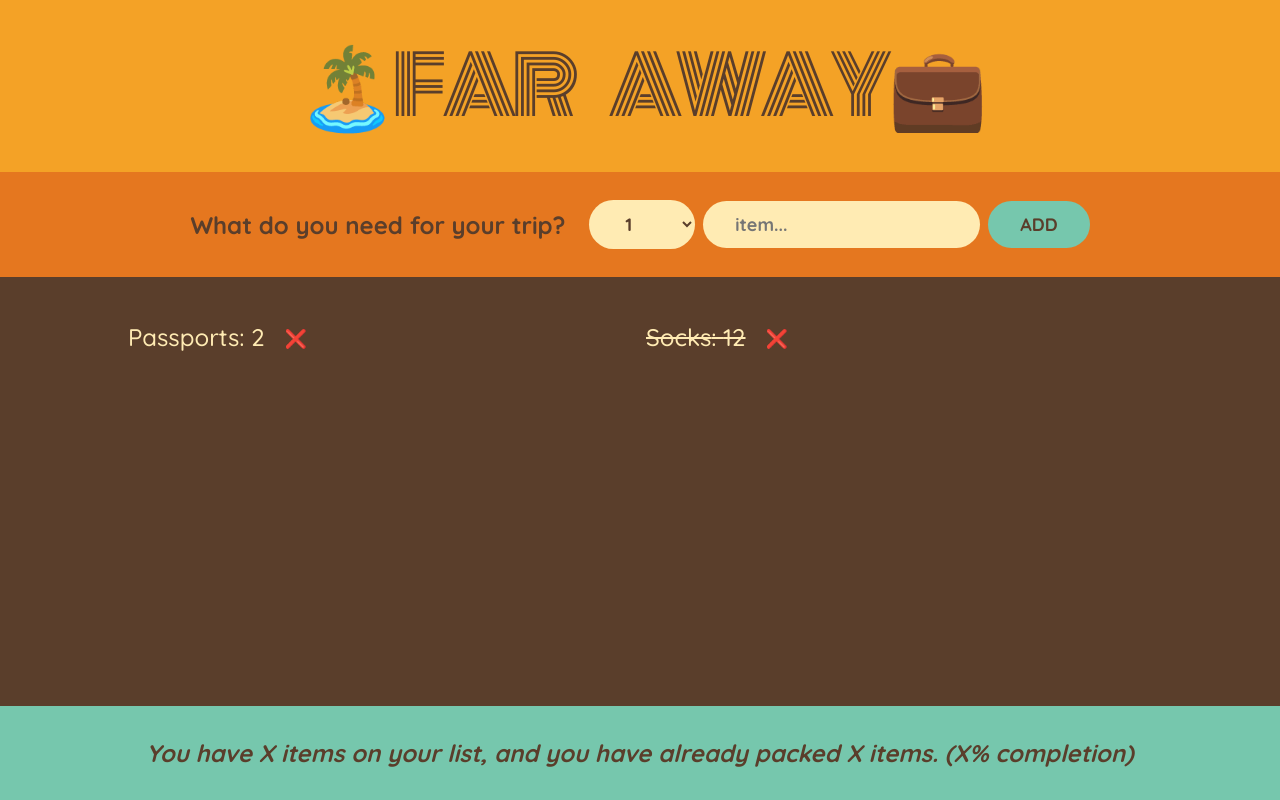
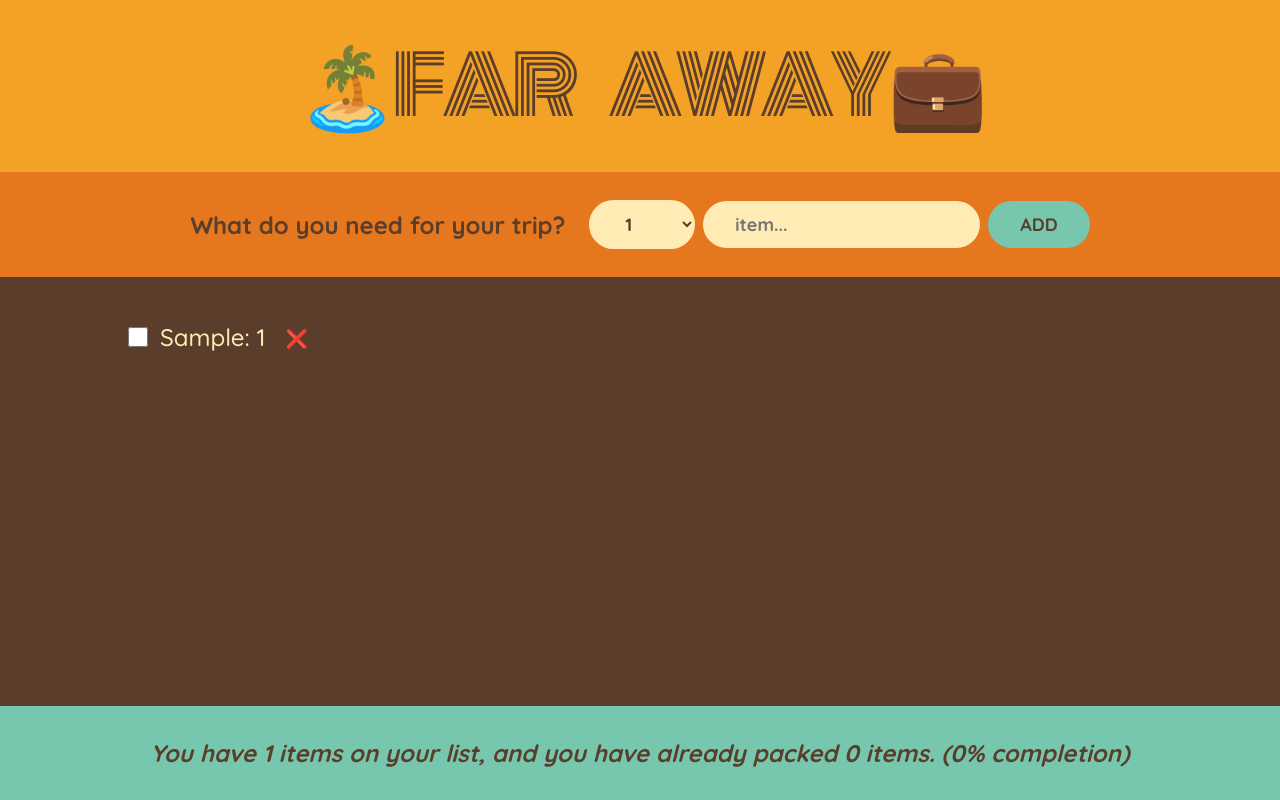
Before and after one commit to swan556/far-away-island-basic-react-app, a React (Create React App) app: page / in a window 1280 px wide. Both pictures are taken after typing "Sample" into the empty fields and a click on the button "ADD". Built offline with nearby package versions, Linux system fonts and the light colour scheme.

Commit message:
done with basic reactivity

```diff
--- a/src/App.js
+++ b/src/App.js
@@ -1,15 +1,34 @@
 import React, { useState } from "react";
-const initialItems = [
-  { id: 1, description: "Passports", quantity: 2, packed: false },
-  { id: 2, description: "Socks", quantity: 12, packed: true },
-];
+
 export default function App() {
+  const [items, setItems] = useState([]);
+
+  function handleAddItems(item) {
+    setItems((items) => [...items, item]);
+  }
+
+  function handleDeleteItem(id) {
+    setItems((items) => items.filter((item) => item.id !== id));
+  }
+
+  function handleToggleItem(id) {
+    setItems((items) =>
+      items.map((item) =>
+        item.id === id ? { ...item, packed: !item.packed } : item,
+      ),
+    );
+  }
+
   return (
     <div className="app">
       <Logo />
-      <Form />
-      <PakagingList />
-      <Stats />
+      <Form items={items} onAddItems={handleAddItems} />
+      <PakagingList
+        items={items}
+        handleDeleteItem={handleDeleteItem}
+        handleToggleItem={handleToggleItem}
+      />
+      <Stats items={items} />
     </div>
   );
 }
@@ -18,15 +37,20 @@ function Logo() {
   return <h1>🏝️Far Away💼</h1>;
 }
 
-function Form() {
+function Form({ items, onAddItems }) {
   const [description, setDescription] = useState("");
   const [qty, setQty] = useState(1);
 
   function handleSubmit(e) {
     e.preventDefault();
     if (!description) return;
-
-    alert("yo nig");
+    const item = {
+      id: Date.now(),
+      description: description,
+      quantity: qty,
+      packed: false,
+    };
+    onAddItems(item);
 
     setDescription("");
     setQty(1);
@@ -60,35 +84,51 @@ function Form() {
   );
 }
 
-function PakagingList() {
+function PakagingList({ items, handleDeleteItem, handleToggleItem }) {
   return (
     <div className="list">
       <ul>
-        {initialItems.map((item) => (
-          <Item item={item} key={item.id} />
+        {items.map((item) => (
+          <Item
+            item={item}
+            handleDeleteItem={handleDeleteItem}
+            handleToggleItem={handleToggleItem}
+            key={item.id}
+          />
         ))}
       </ul>
     </div>
   );
 }
 
-function Item({ item }) {
+function Item({ item, handleDeleteItem, handleToggleItem }) {
   return (
     <li>
+      <input
+        type="checkbox"
+        value={item.packed}
+        onChange={() => handleToggleItem(item.id)}
+      />
       <span style={item.packed ? { textDecoration: "line-through" } : {}}>
         {item.description}: {item.quantity}
       </span>
-      <button>❌</button>
+      <button onClick={() => handleDeleteItem(item.id)}>❌</button>
     </li>
   );
 }
 
-function Stats() {
+function Stats({ items }) {
+  const num_items = items.length;
+  const num_packed = items.filter((item) => item.packed).length;
+  const percent_completion =
+    num_items === 0 ? "-" : Math.round((num_packed / num_items) * 100);
   return (
     <footer className="stats">
       <em>
-        You have X items on your list, and you have already packed X items. (X%
-        completion)
+        {percent_completion === 100
+          ? "You have everything packed. Lets goo!!"
+          : `You have ${num_items} items on your list, and you have already packed
+        ${num_packed} items. (${percent_completion}% completion)`}
       </em>
     </footer>
   );
```
